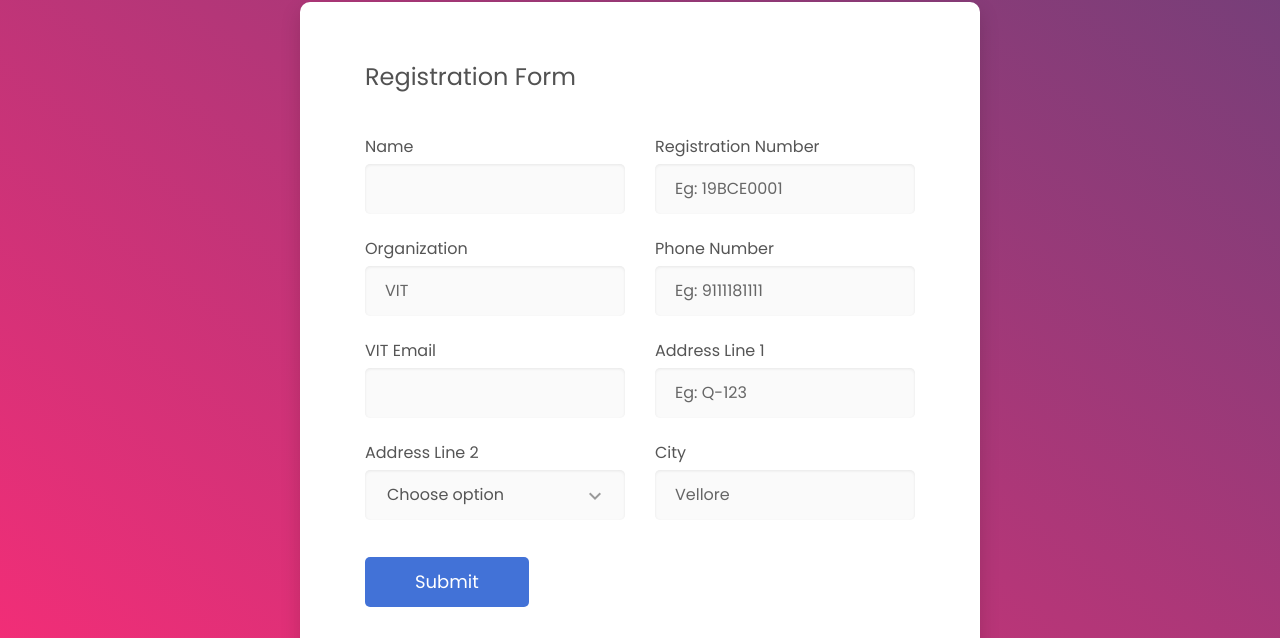
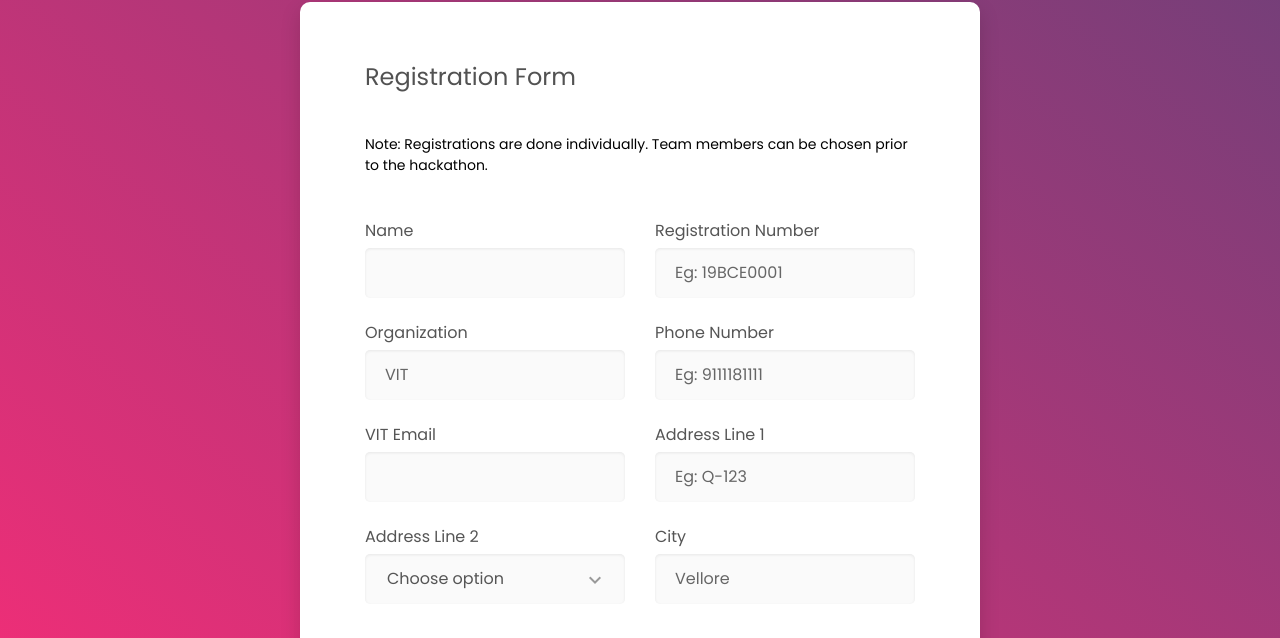
Before and after one commit to vivekmurali2k/h4c-reg, a website: page public/index.html in a window 1280 px wide. Shown: the part 138-776 px from the top of the page. Drawn offline with nearby package versions, Linux system fonts and the light colour scheme.

Commit message:
registration note

```diff
--- a/public/index.html
+++ b/public/index.html
@@ -29,6 +29,8 @@
 				<div class="card card-4">
 					<div class="card-body">
 						<h2 class="title">Registration Form</h2>
+
+						<p>Note: Registrations are done individually. Team members can be chosen prior to the hackathon.</p><br><br>
 						<form method="POST" action="/sign_up">
 							<div class="row row-space">
 								<div class="col-2">
```
